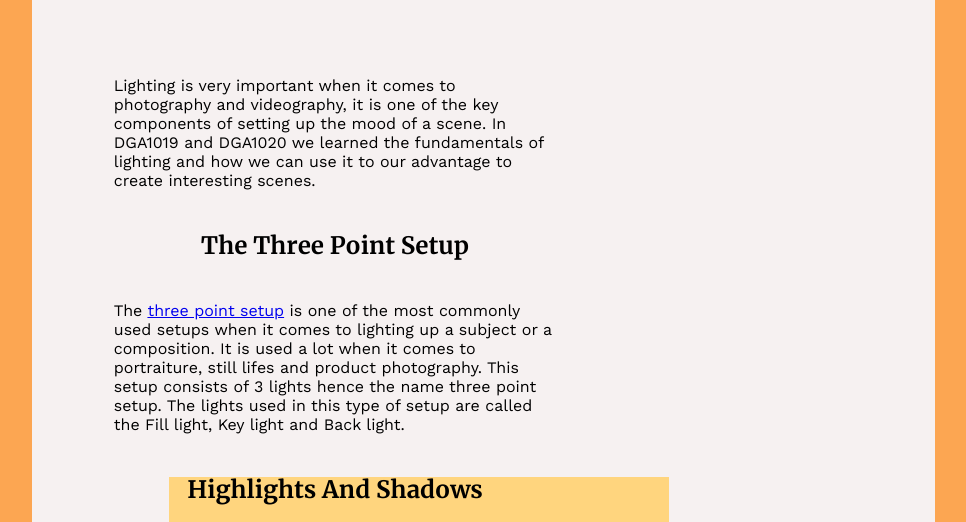
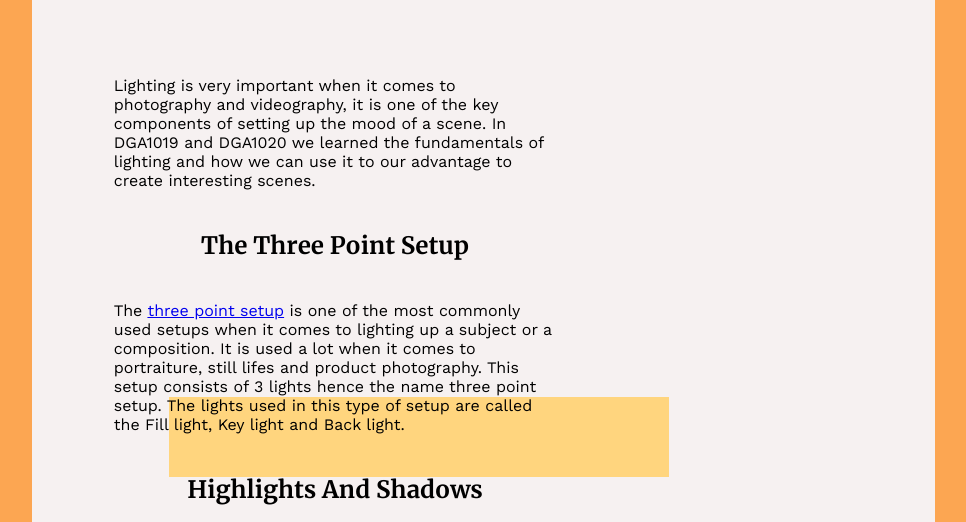
Before and after one commit to SeanMuscat/SeanMuscat.github.io, a plain HTML site: page index.html in a window 1280 px wide. Shown: the part 203-725 px from the top of the page, without its empty margins (305-1271 px from the left). Drawn offline with Linux system fonts and the light colour scheme.

Commit message:
Update style.css

```diff
--- a/style.css
+++ b/style.css
@@ -77,7 +77,7 @@ z-index:-1;
 .rectangle2{
     position: absolute;
     left:37%;
-    top: 85%;
+    top: 75%;
     transform: translate(-50%-50%);
     width: 500px;
     height:80px;
```
